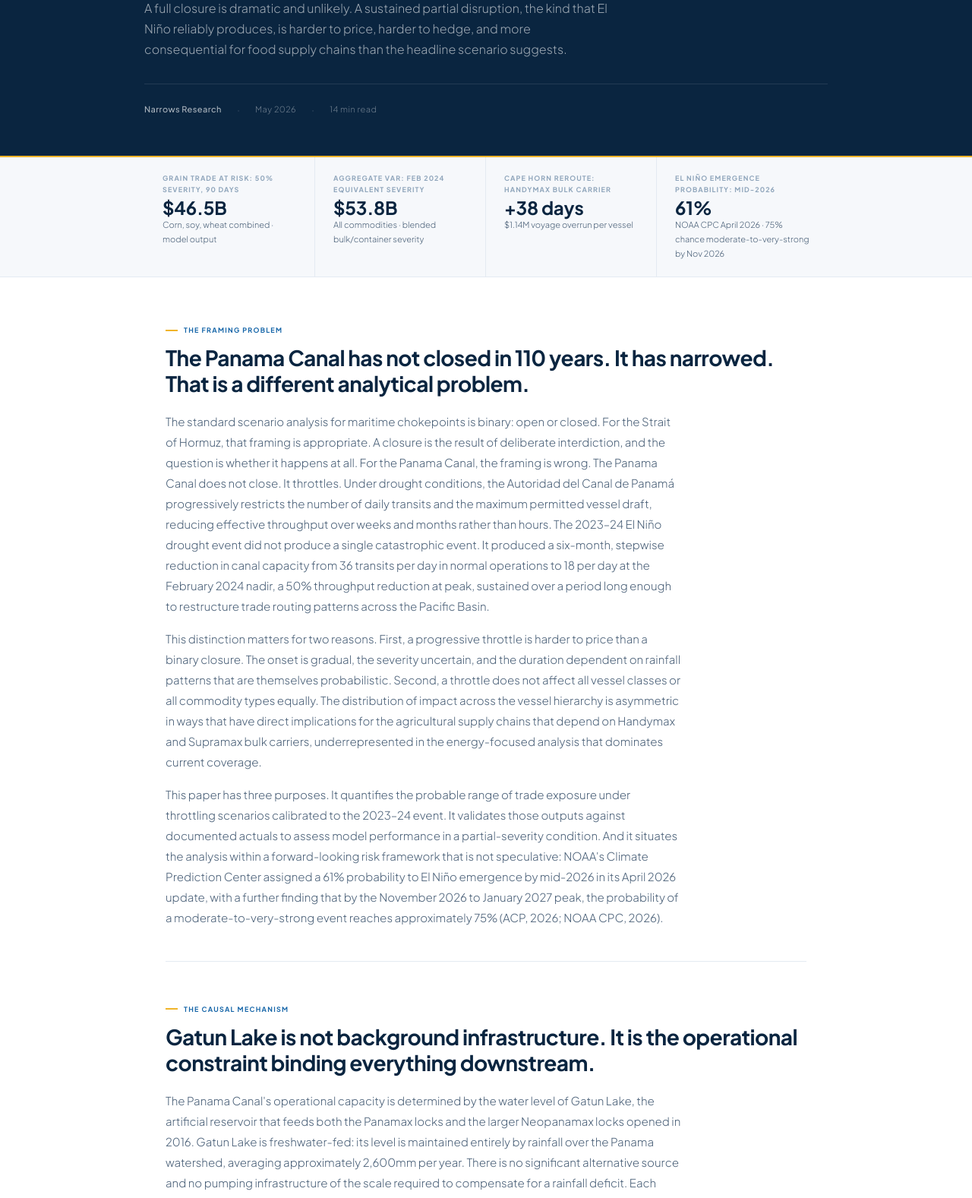
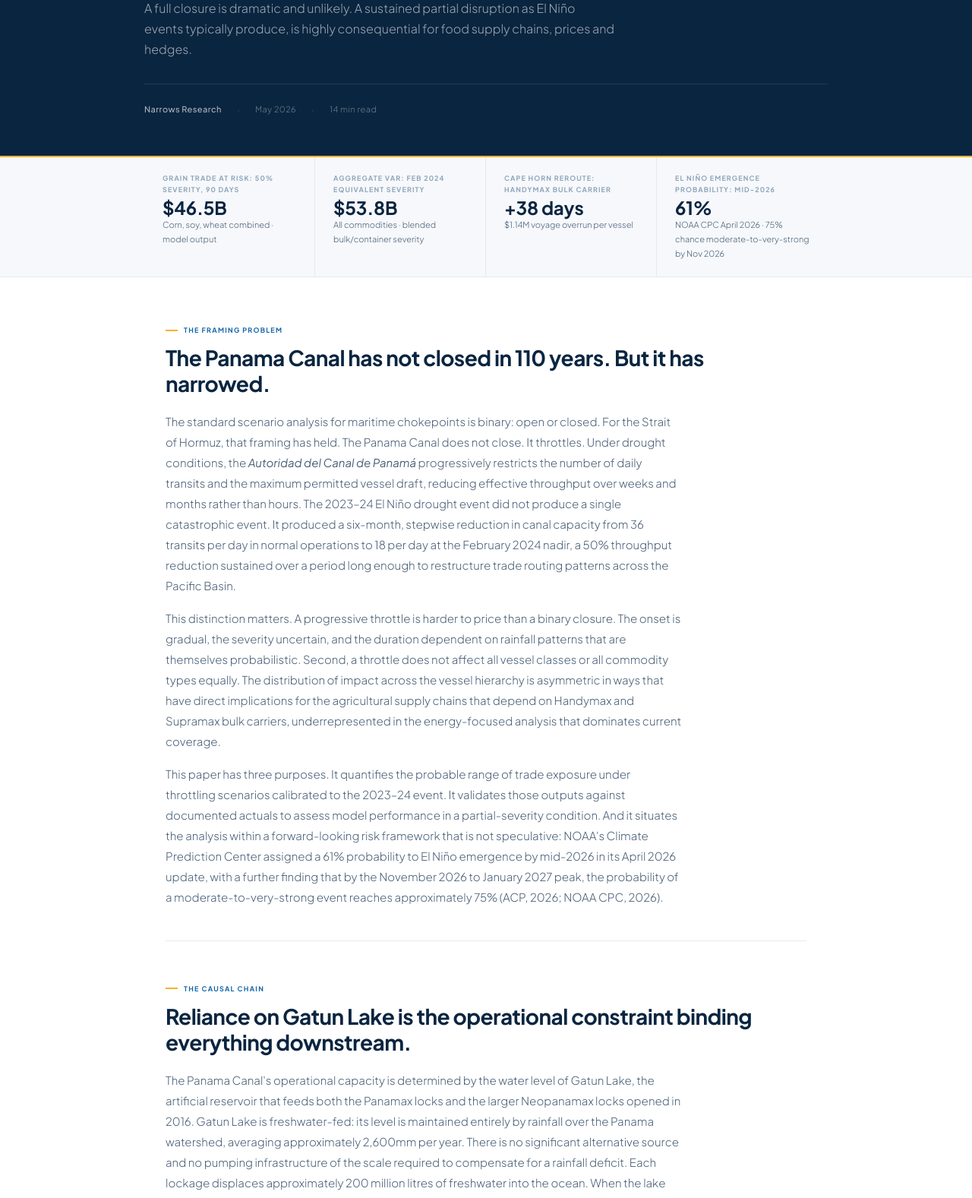
Before and after one commit to adamfysh/0526, an Astro site: page /analysis/panama in a window 1280 px wide. Shown: the part 244-1821 px from the top of the page at 76% size. Built offline with nearby package versions, Linux system fonts and the light colour scheme; Astro itself is replaced by a stand-in of ours.

Commit message:
Update panama.astro

```diff
--- a/src/pages/analysis/panama.astro
+++ b/src/pages/analysis/panama.astro
@@ -3,8 +3,8 @@ import ArticleLayout from '../../layouts/ArticleLayout.astro';
 ---
 
 <ArticleLayout
-  title="El Niño does not close the Panama Canal. <em>It throttles it. That is the harder problem.</em>"
-  description="A full closure is dramatic and unlikely. A sustained partial disruption, the kind that El Niño reliably produces, is harder to price, harder to hedge, and more consequential for food supply chains than the headline scenario suggests."
+  title="El Niño will throttle the Panama Canal. <em>This is a quantification challenge</em>"
+  description="A full closure is dramatic and unlikely. A sustained partial disruption as El Niño events typically produce, is highly consequential for food supply chains, prices and hedges."
   eyebrow="Scenario analysis · Panama Canal · May 2026"
   publishDate="May 2026"
   readTime="14 min read"
@@ -37,28 +37,28 @@ import ArticleLayout from '../../layouts/ArticleLayout.astro';
 </div>
 
 <div class="section-eyebrow">The framing problem</div>
-<h2 class="article-section-title">The Panama Canal has not closed in 110 years. It has narrowed. That is a different analytical problem.</h2>
+<h2 class="article-section-title">The Panama Canal has not closed in 110 years. But it has narrowed.</h2>
 
-<p class="prose">The standard scenario analysis for maritime chokepoints is binary: open or closed. For the Strait of Hormuz, that framing is appropriate. A closure is the result of deliberate interdiction, and the question is whether it happens at all. For the Panama Canal, the framing is wrong. The Panama Canal does not close. It throttles. Under drought conditions, the Autoridad del Canal de Panamá progressively restricts the number of daily transits and the maximum permitted vessel draft, reducing effective throughput over weeks and months rather than hours. The 2023–24 El Niño drought event did not produce a single catastrophic event. It produced a six-month, stepwise reduction in canal capacity from 36 transits per day in normal operations to 18 per day at the February 2024 nadir, a 50% throughput reduction at peak, sustained over a period long enough to restructure trade routing patterns across the Pacific Basin.</p>
+<p class="prose">The standard scenario analysis for maritime chokepoints is binary: open or closed. For the Strait of Hormuz, that framing has held. The Panama Canal does not close. It throttles. Under drought conditions, the <i>Autoridad del Canal de Panamá</i> progressively restricts the number of daily transits and the maximum permitted vessel draft, reducing effective throughput over weeks and months rather than hours. The 2023–24 El Niño drought event did not produce a single catastrophic event. It produced a six-month, stepwise reduction in canal capacity from 36 transits per day in normal operations to 18 per day at the February 2024 nadir, a 50% throughput reduction sustained over a period long enough to restructure trade routing patterns across the Pacific Basin.</p>
 
-<p class="prose">This distinction matters for two reasons. First, a progressive throttle is harder to price than a binary closure. The onset is gradual, the severity uncertain, and the duration dependent on rainfall patterns that are themselves probabilistic. Second, a throttle does not affect all vessel classes or all commodity types equally. The distribution of impact across the vessel hierarchy is asymmetric in ways that have direct implications for the agricultural supply chains that depend on Handymax and Supramax bulk carriers, underrepresented in the energy-focused analysis that dominates current coverage.</p>
+<p class="prose">This distinction matters. A progressive throttle is harder to price than a binary closure. The onset is gradual, the severity uncertain, and the duration dependent on rainfall patterns that are themselves probabilistic. Second, a throttle does not affect all vessel classes or all commodity types equally. The distribution of impact across the vessel hierarchy is asymmetric in ways that have direct implications for the agricultural supply chains that depend on Handymax and Supramax bulk carriers, underrepresented in the energy-focused analysis that dominates current coverage.</p>
 
 <p class="prose">This paper has three purposes. It quantifies the probable range of trade exposure under throttling scenarios calibrated to the 2023–24 event. It validates those outputs against documented actuals to assess model performance in a partial-severity condition. And it situates the analysis within a forward-looking risk framework that is not speculative: NOAA's Climate Prediction Center assigned a 61% probability to El Niño emergence by mid-2026 in its April 2026 update, with a further finding that by the November 2026 to January 2027 peak, the probability of a moderate-to-very-strong event reaches approximately 75% (ACP, 2026; NOAA CPC, 2026).</p>
 
 <hr class="section-rule" />
 
-<div class="section-eyebrow">The causal mechanism</div>
-<h2 class="article-section-title">Gatun Lake is not background infrastructure. It is the operational constraint binding everything downstream.</h2>
+<div class="section-eyebrow">The causal chain</div>
+<h2 class="article-section-title">Reliance on Gatun Lake is the operational constraint binding everything downstream.</h2>
 
 <p class="prose">The Panama Canal's operational capacity is determined by the water level of Gatun Lake, the artificial reservoir that feeds both the Panamax locks and the larger Neopanamax locks opened in 2016. Gatun Lake is freshwater-fed: its level is maintained entirely by rainfall over the Panama watershed, averaging approximately 2,600mm per year. There is no significant alternative source and no pumping infrastructure of the scale required to compensate for a rainfall deficit. Each lockage displaces approximately 200 million litres of freshwater into the ocean. When the lake level drops, the ACP has a single lever: reduce lockage frequency and restrict the maximum draft of transiting vessels.</p>
 
-<p class="prose">El Niño events suppress wet season rainfall over the Panama watershed through a well-documented teleconnection mechanism. During the 2023–24 event, total calendar year 2023 rainfall was 30% below the long-run average. October 2023 recorded 41% below average, the lowest October precipitation since records began in 1950 (World Weather Attribution, 2024). The cumulative effect was a Gatun Lake level decline from its normal end-of-rainy-season high of approximately 88 feet above mean sea level to 79.6 feet at the August 2023 low, recovering partially but remaining below operational norms through Q1 2024. An independent attribution analysis found that the level of drought that produced the 2023 shipping disruption was "unlikely" without the concurrent El Niño forcing (World Weather Attribution, 2024).</p>
+<p class="prose">El Niño events produce a well-documented suppression of wet season rainfall over the Panama watershed. During the 2023–24 event, total calendar year 2023 rainfall was 30% below the long-run average. October 2023 recorded 41% below average, the lowest October precipitation since records began in 1950 (World Weather Attribution, 2024). The cumulative effect was a Gatun Lake level decline from its normal end-of-rainy-season high of approximately 88 feet above mean sea level to 79.6 feet at the August 2023 low, recovering partially but remaining below operational norms through Q1 2024. An independent attribution analysis found that the level of drought that produced the 2023 shipping disruption was "unlikely" without the concurrent El Niño forcing (World Weather Attribution, 2024).</p>
 
 <p class="prose">The structural risk is not limited to the 2023–24 event. Muñoz, Lawrence, and Wang (2025), analysing Gatun Lake hydrology under CMIP6 climate projections, found that minimum annual lake levels decline substantially through the 21st century under moderately high and high emissions pathways (SSP3-7.0 and SSP5-8.5), driven primarily by reduced wet season precipitation. Under those scenarios, the frequency of droughts equivalent to the 2023–24 event approximately doubles by the end of the century. The implication is not that conditions will deteriorate linearly, but that the 2023–24 disruption should be understood as a recurring risk within a normal operational planning horizon, not a once-in-a-generation event.</p>
 
 <div class="callout">
-  <div class="callout-label">The Gatun Lake to throughput transmission</div>
-  <div class="callout-body">The ACP's operational response to declining lake levels follows a documented stepwise protocol. As levels fall below approximately 84 feet, draft restrictions are implemented first, reducing the maximum permitted vessel draft for Neopanamax transits from the standard 50 feet toward 44 feet at the 2023 floor. As levels continue to fall, daily transit slots are progressively reduced. At 79.6 feet, the ACP had cut daily transits from 36–38 (normal operations) to 18 (February 2024 minimum) and had imposed a 44-foot maximum draft on Neopanamax transits. The relationship between lake level, draft restriction, and transit capacity is not linear at all points, but is sufficiently consistent to support scenario modelling across a plausible severity range. Source: BTS (2024); ACP operational notices 2023–24.</div>
+  <div class="callout-label">The Gatun Lake to throughput connection</div>
+  <div class="callout-body">The ACP's operational response to declining lake levels follows a documented protocol. As levels fall below approximately 84 feet, draft restrictions are implemented first, reducing the maximum permitted vessel draft for Neopanamax transits from the standard 50 feet toward 44 feet at the 2023 floor. As levels continue to fall, daily transit slots are progressively reduced. At 79.6 feet, the ACP had cut daily transits from 36–38 (normal operations) to 18 (February 2024 minimum) and had imposed a 44-foot maximum draft on Neopanamax transits. The relationship between lake level, draft restriction, and transit capacity is not linear at all points, but is sufficiently consistent to support scenario modelling across a plausible severity range. Source: BTS (2024); ACP operational notices 2023–24.</div>
 </div>
 
 <hr class="section-rule" />
```
